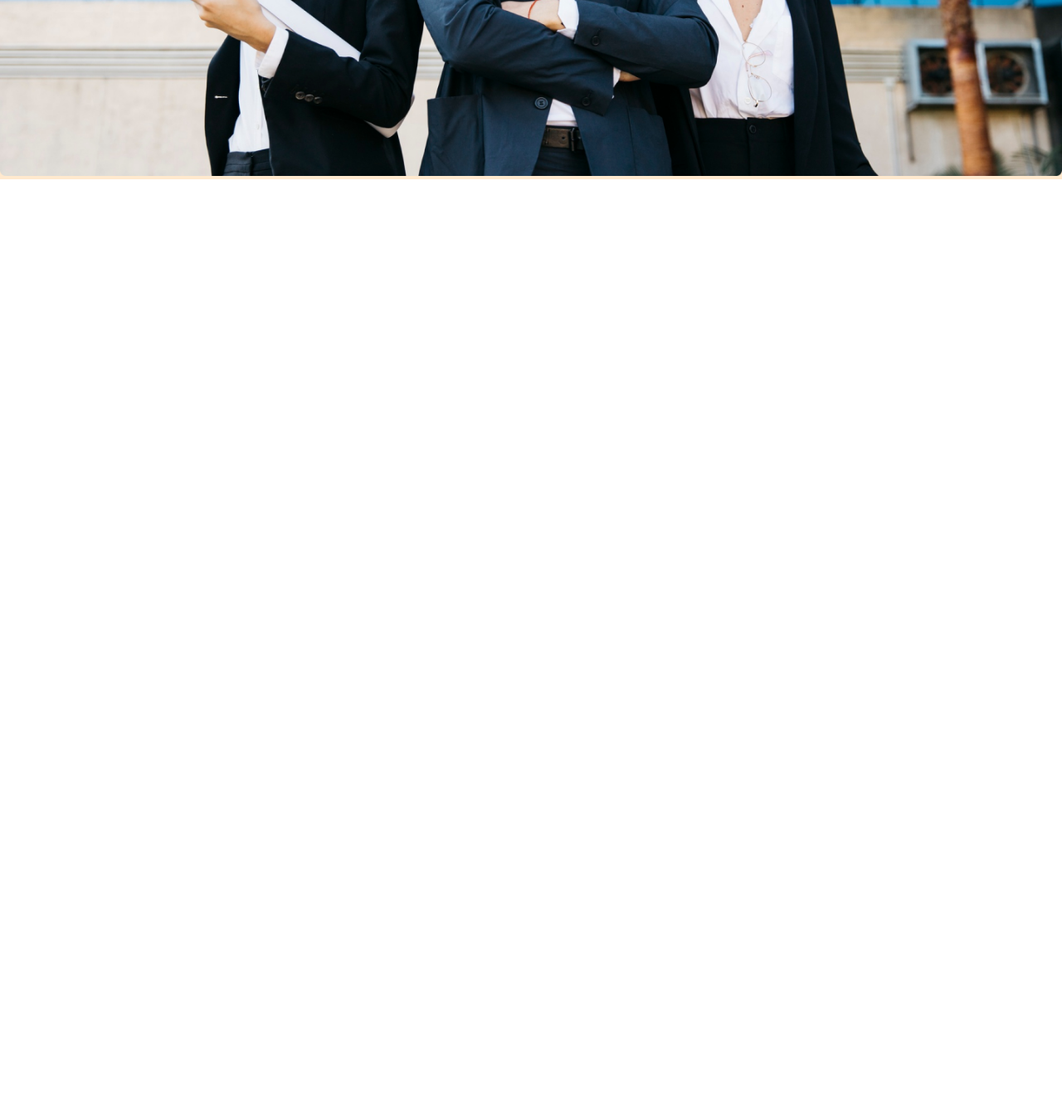
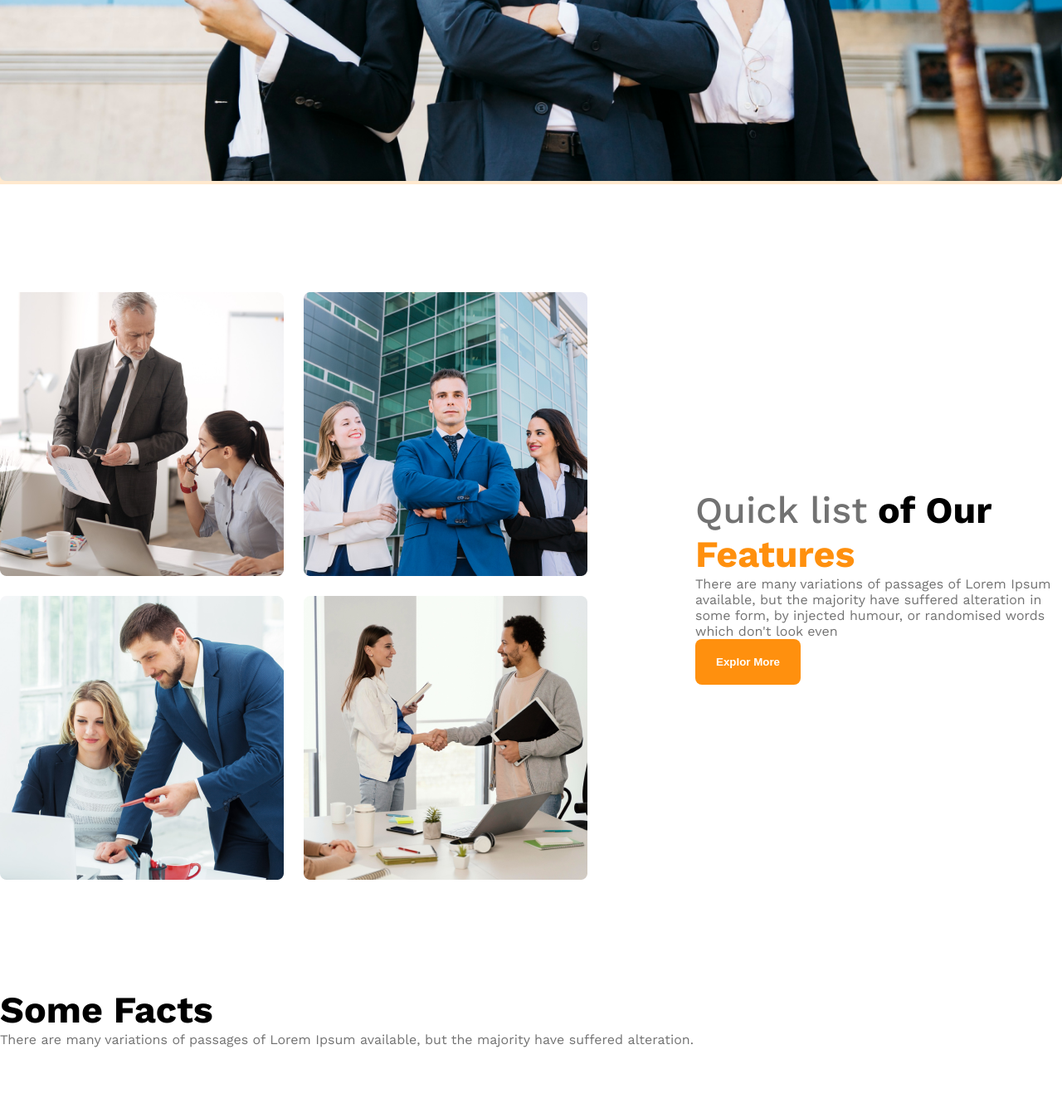
Before and after one commit to alaminjim/g3-architic-website, a plain HTML site: page index.html in a window 1280 px wide. Shown: the part 756-2097 px from the top of the page at 83% size. Before the commit the page ends 972 px from the top, so only its background shows below. Drawn offline with nearby package versions, Linux system fonts and the light colour scheme.

Commit message:
added main section half

```diff
--- a/architic.css
+++ b/architic.css
@@ -9,13 +9,22 @@ body{
     padding: 0;
     margin: 0;
 }
-
+main{
+    max-width: 1440px;
+    margin: 0 auto;
+}
+main > section{
+    margin-top: 130px;
+}
 /* shared styels */
 .display-flex{
     display: flex;
 }
 .bg-light{
     background-color: #ff8f0e33;
+}
+.text-primary{
+    color: #FF900E;
 }
 
 .text-gray{
@@ -27,12 +36,16 @@ body{
 }
 .primary-btn{
     background-color: #FF900E;
-    color: white;
-    padding: 17px 20px;
+    color: #ffffff;
+    padding: 20px 25px;
     font-size: 1.25;
     font-weight: 600;
     border-radius: 8px;
     border: 0;
+}
+.section-title{
+    font-size: 2.8rem;
+    font-weight: 700;
 }
 
 /* header styels */
@@ -80,10 +93,45 @@ body{
     width: 100%;
 }
 
+/* teams and fretures */
+
+.teams{
+    align-items: center;
+}
+.team-img-container{
+    display: grid;
+    grid-template-columns: repeat(2, 1fr);
+    gap: 24px;
+}
+.our-fetures{
+    margin-left: 130px;
+    max-width: 530px;
+}
+
+#quick-list{
+    font-weight: 500;
+}
 /* reponsive quray */
 
 @media screen and (max-width:576px) {
-    .navbar, .nav-link{
+    .navbar,
+    .navlinks,
+    .teams{
         flex-direction: column;
     }
+
+    .team-img-container{
+        grid-template-columns: repeat(1, 1fr);
+    }
+
+    .our-fetures{
+        margin-left: 20px;
+    }
 }
+
+@media screen and (min-width:576px) and (max-width:992px) {
+    .teams{
+        flex-direction: column;
+        margin: 50px auto;
+    }
+}
--- a/index.html
+++ b/index.html
@@ -27,7 +27,48 @@
         </div>
     </header>
     <main>
+        <section class="teams display-flex">
+            <div class="team-img-container">
+                <img src="images/team1.png" alt="two architic discuss">
+                <img src="images/team2.png" alt="three architic meet">
+                <img src="images/team3.png" alt="two architic paper submit">
+                <img src="images/team4.png" alt="two architic meeting sucess">
+            </div>
+            <div class="our-fetures">
+                <h3 class="section-title"><span id="quick-list" class="text-lightgray">Quick list</span> <span>of Our</span> <span class="text-primary"> Features</span></h3>
+                <p class="fetures-description text-lightgray">There are many variations of passages of Lorem Ipsum available, but the majority have suffered alteration in some form, by injected humour, or randomised words which don't look even</p>
+                <button class="primary-btn">Explor More</button>
+            </div>
+        </section>
+        <section>
+            <h3 class="section-title">Some Facts</h3>
+            <p class="text-lightgray">There are many variations of passages of Lorem Ipsum available, but the majority have suffered alteration.</p>
+            <div class="facts-container">
+                <div class="fact">
+                    <img src="" alt="" class="fact-icon">
+                    <h4 class="fact-number"></h4>
+                    <h5 class="fact-name"></h5>
+                </div>
+                <div class="fact">
+                    <img src="" alt="" class="fact-icon">
+                    <h4 class="fact-number"></h4>
+                    <h5 class="fact-name"></h5>
+                </div>
+                <div class="fact">
+                    <img src="" alt="" class="fact-icon">
+                    <h4 class="fact-number"></h4>
+                    <h5 class="fact-name"></h5>
+                </div>
+                <div class="fact">
+                    <img src="" alt="" class="fact-icon">
+                    <h4 class="fact-number"></h4>
+                    <h5 class="fact-name"></h5>
+                </div>
+            </div>
+        </section>
+        <section class="some-facts">
 
+        </section>
     </main>
     <footer>
 
```
